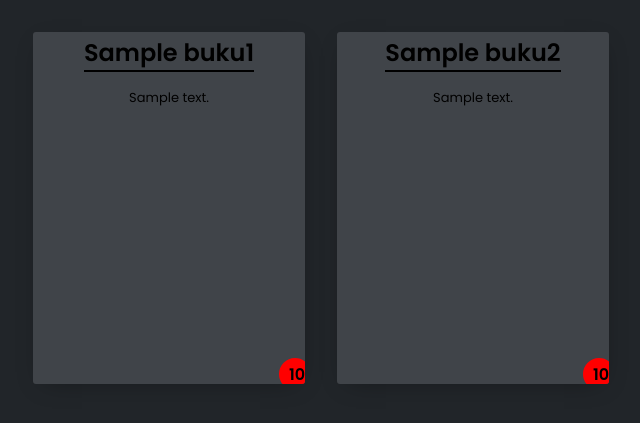
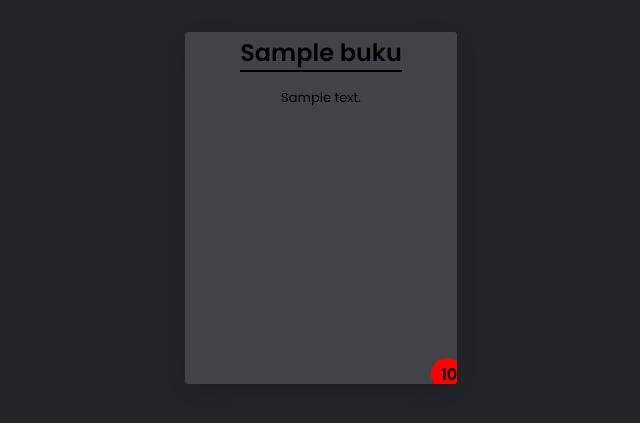
Before and after one commit to restuaar/book-collection, a Django app: template main/templates/main.html in a window 1280 px wide. Shown: the part 56-479 px from the top of the page, without its empty margins (319-959 px from the left). Run offline with Django 4.2, Linux system fonts and the light colour scheme; the template is opened without the code that fills it: most values are stand-ins (such as "Sample title", 1, 10 or a date in 2020).

Commit message:
refactor: mengubah menjadi loop data dalam template main

```diff
--- a/main/templates/main.html
+++ b/main/templates/main.html
@@ -152,16 +152,13 @@
     </nav>
 
     <main class="container">
+      {% for buku in data %}
       <section class="card">
-        <div class="amount">{{ buku1.amount }}</div>
-        <h2>{{ buku1.name }}</h2>
-        <p>{{ buku1.description }}</p>
+        <div class="amount">{{ buku.amount }}</div>
+        <h2>{{ buku.name }}</h2>
+        <p>{{ buku.description }}</p>
       </section>
-      <section class="card">
-        <div class="amount">{{ buku2.amount }}</div>
-        <h2>{{ buku2.name }}</h2>
-        <p>{{ buku2.description }}</p>
-      </section>
+      {% endfor %}
     </main>
   </body>
 </html>
```
Also changed, not shown: main/views.py (+13 -10 lines).
